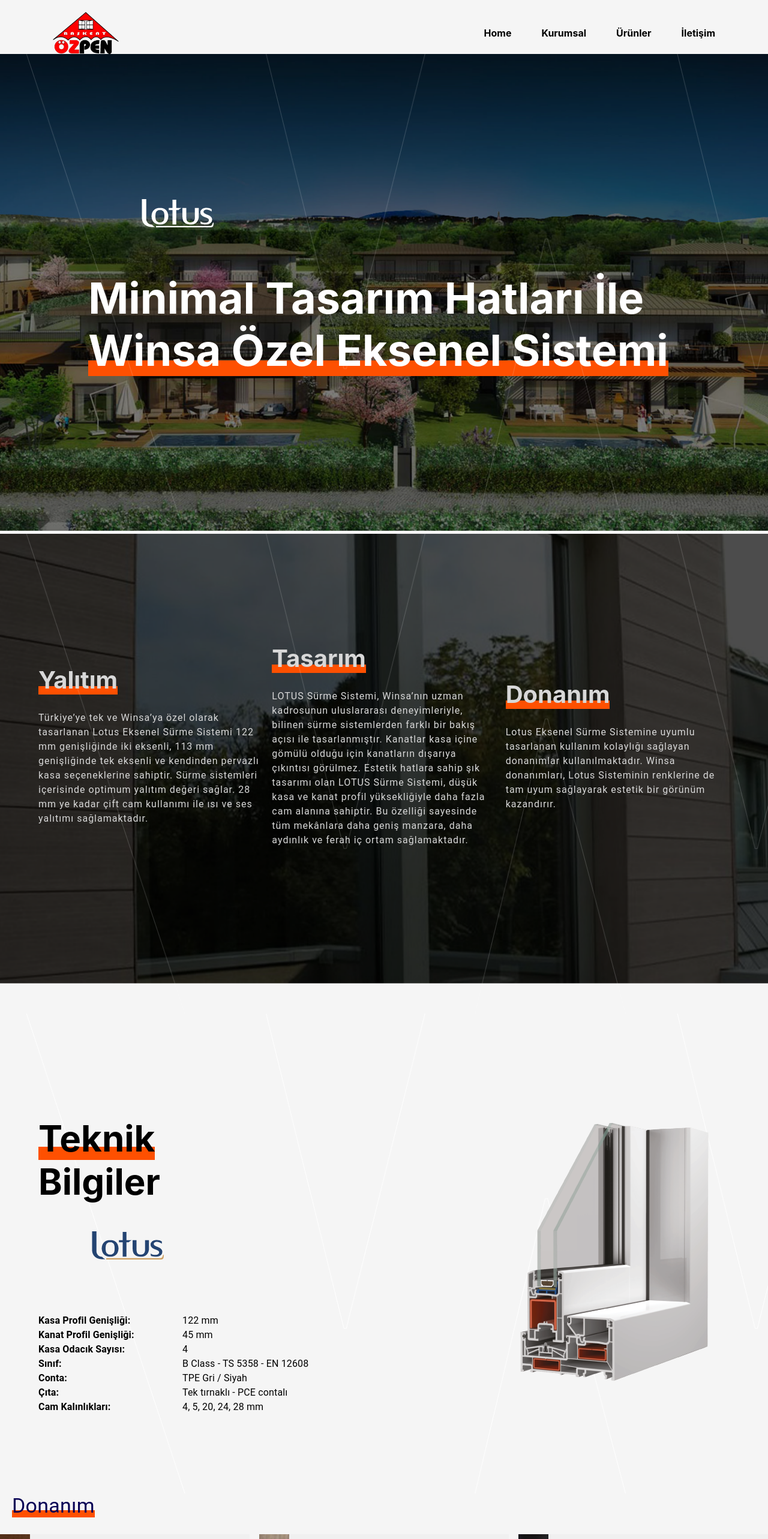
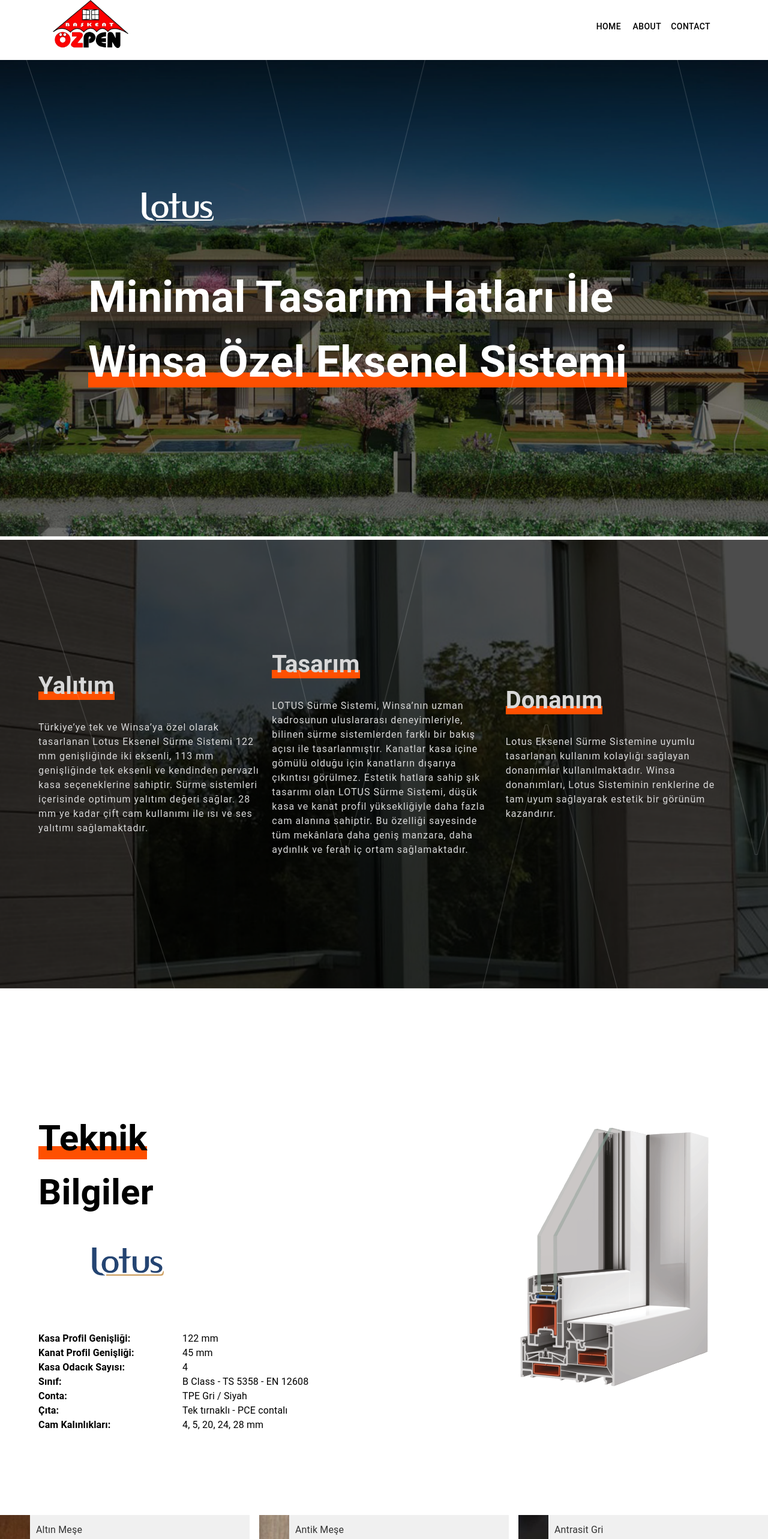
Before and after one commit to cagatayozbek/ozpen, a React (Create React App) app: page /urunler/surme-sistemleri/lotus in a window 1280 px wide. Shown: the top 2566 px of the page at 60% size. Built offline with nearby package versions, Linux system fonts and the light colour scheme.

Commit message:
app barda değişiklikler

```diff
--- a/src/component/header/Header.js
+++ b/src/component/header/Header.js
@@ -1,130 +1,184 @@
-import * as React from "react";
-import { Outlet, Link, useLocation } from "react-router-dom";
 import {
   AppBar,
-  Toolbar,
+  Box,
+  Button,
+  Container,
+  CssBaseline,
+  Divider,
+  Drawer,
+  Fab,
   IconButton,
-  Drawer,
   List,
   ListItem,
+  ListItemButton,
   ListItemText,
-  Box,
-  Divider,
-  Container,
+  Toolbar,
+  Typography,
 } from "@mui/material";
 import MenuIcon from "@mui/icons-material/Menu";
-import logo from "./logo.png";
-import "./Header.css";
+import KeyboardArrowUpIcon from "@mui/icons-material/KeyboardArrowUp";
+import React, { useState } from "react";
+import { Outlet } from "react-router-dom";
+import useScrollTrigger from "@mui/material/useScrollTrigger";
+import Fade from "@mui/material/Fade";
+import logo from "./logo.png"; // Logo dosyanız
 
-export default function Header() {
-  const [drawerOpen, setDrawerOpen] = React.useState(false);
-  const location = useLocation(); // Get the current path
+const drawerWidth = 200;
+const navItems = ["Home", "About", "Contact"];
 
-  // Check if the current path is the CamBalkon page
-  const isCamBalkon = location.pathname === "/urunler/cam-balkon-sistemleri";
+function ElevationScroll(props) {
+  const { children, window } = props;
+  const trigger = useScrollTrigger({
+    disableHysteresis: true,
+    threshold: 0,
+    target: window ? window() : undefined,
+  });
 
-  const toggleDrawer = (open) => (event) => {
-    if (
-      event.type === "keydown" &&
-      (event.key === "Tab" || event.key === "Shift")
-    ) {
-      return;
+  return children
+    ? React.cloneElement(children, {
+        elevation: trigger ? 4 : 0,
+      })
+    : null;
 }
-    setDrawerOpen(open);
+
+function ScrollTop(props) {
+  const { children, window } = props;
+  const trigger = useScrollTrigger({
+    target: window ? window() : undefined,
+    disableHysteresis: true,
+    threshold: 100,
+  });
+
+  const handleClick = (event) => {
+    const anchor = (event.target.ownerDocument || document).querySelector(
+      "#back-to-top-anchor"
+    );
+    if (anchor) {
+      anchor.scrollIntoView({
+        block: "start",
+      });
+    }
   };
 
-  const menuItems = [
-    { text: "Home", link: "/" },
-    { text: "Kurumsal", link: "/kurumsal" },
-    { text: "Ürünler" },
-    { text: "İletişim", link: "/iletişim" },
-  ];
+  return (
+    <Fade in={trigger}>
+      <Box
+        onClick={handleClick}
+        role="presentation"
+        sx={{ position: "fixed", bottom: 16, right: 16 }}
+      >
+        {children}
+      </Box>
+    </Fade>
+  );
+}
 
-  const drawerList = () => (
-    <Box sx={{ width: 250 }}>
+export default function Header(props) {
+  const { window } = props;
+  const [mobileOpen, setMobileOpen] = useState(false);
+  const handleDrawerToggle = () => {
+    setMobileOpen((prevState) => !prevState);
+  };
+
+  const drawer = (
+    <Box onClick={handleDrawerToggle} sx={{ textAlign: "center" }}>
+      <Divider />
       <List>
-        {menuItems.map((item, index) => (
-          <ListItem
-            button
-            key={index}
-            component={Link}
-            to={item.link}
-            onClick={toggleDrawer(false)}
-          >
-            <ListItemText primary={item.text} />
+        {navItems.map((item) => (
+          <ListItem key={item} disablePadding>
+            <ListItemButton sx={{ textAlign: "center" }}>
+              <ListItemText primary={item} />
+            </ListItemButton>
           </ListItem>
         ))}
       </List>
-      <Divider />
     </Box>
   );
 
+  const container =
+    window !== undefined ? () => window().document.body : undefined;
+
   return (
     <>
-      <AppBar
-        position="relative"
+      <Box sx={{ display: "flex", mb: "100px" }}>
+        <CssBaseline />
+        <ElevationScroll {...props}>
+          <AppBar component="nav" color="inherit">
+            <Container>
+              <Toolbar
                 sx={{
-          backgroundColor: isCamBalkon
-            ? "rgba(255, 255, 255, 0.4)" // Transparent black background for CamBalkon page
-            : "rgba(255, 255, 255, 0)", // Default transparent background for other pages
-          boxShadow: "none", // No shadow
-          width: "100%",
-          zIndex: 1300,
-          marginTop: "20px",
+                  minHeight: { xs: 80, sm: 64 }, // Mobilde yüksekliği artırdık
                 }}
               >
-        <Container maxWidth="lg">
-          <Toolbar sx={{ display: "flex", justifyContent: "space-between" }}>
                 <IconButton
+                  color="inherit"
+                  aria-label="open drawer"
                   edge="start"
-              aria-label="menu"
-              onClick={toggleDrawer(true)}
-              sx={{ display: { xs: "block", sm: "none" } }}
+                  onClick={handleDrawerToggle}
+                  sx={{ mr: 2, display: { sm: "none" } }}
                 >
                   <MenuIcon />
                 </IconButton>
-            <img src={logo} alt="Logo" className="logo" />
-            <div className="nav-links">
-              <ul>
-                {menuItems.map((item, index) => (
-                  <li key={index}>
-                    {item.text === "Ürünler" ? (
-                      <div className="dropdown">
-                        <Link to={item.link}>{item.text}</Link>
-                        <div className="dropdown-content">
-                          <Link to="/urunler/pencere-ve-kapı-sistemleri">
-                            Pencere ve Kapı Sistemleri
-                          </Link>
-                          <Link to="/urunler/surme-sistemleri">
-                            Sürme Sistemleri
-                          </Link>
-                          <Link to="/urunler/panjur-ve-kepenk-sistemleri">
-                            Panjur ve Kepenk Sistemleri
-                          </Link>
-                          <Link to="/urunler/donanım-sistemleri">
-                            Donanım Sistemleri
-                          </Link>
-                          <Link to="/urunler/cam-balkon-sistemleri">
-                            Cam Balkon Sistemleri
-                          </Link>
-                        </div>
-                      </div>
-                    ) : (
-                      <Link to={item.link}>{item.text}</Link>
-                    )}
-                  </li>
+
+                {/* Mobil ekranlarda logo */}
+                <Box
+                  component="img"
+                  src={logo}
+                  alt="logo"
+                  sx={{
+                    height: 50,
+                    display: { xs: "block", sm: "none" },
+                    marginLeft: "auto",
+                  }}
+                />
+
+                {/* Daha büyük ekranlar için logo */}
+                <Typography
+                  variant="h6"
+                  component="div"
+                  sx={{ flexGrow: 1, display: { xs: "none", sm: "block" } }}
+                >
+                  <img src={logo} alt="logo" style={{ height: "80px" }} />
+                </Typography>
+                <Box sx={{ display: { xs: "none", sm: "block" } }}>
+                  {navItems.map((item) => (
+                    <Button key={item} sx={{ color: "#000" }}>
+                      {item}
+                    </Button>
                   ))}
-              </ul>
-            </div>
+                </Box>
               </Toolbar>
             </Container>
           </AppBar>
+        </ElevationScroll>
+        <nav>
+          <Drawer
+            container={container}
+            variant="temporary"
+            open={mobileOpen}
+            onClose={handleDrawerToggle}
+            ModalProps={{
+              keepMounted: true, // Mobilde performans için
+            }}
+            sx={{
+              display: { xs: "block", sm: "none" },
+              "& .MuiDrawer-paper": {
+                boxSizing: "border-box",
+                width: drawerWidth,
+              },
+            }}
+          >
+            {drawer}
+          </Drawer>
+        </nav>
+      </Box>
 
-      <Drawer anchor="left" open={drawerOpen} onClose={toggleDrawer(false)}>
-        {drawerList()}
-      </Drawer>
-
-      <div>
+      <ScrollTop {...props}>
+        <Fab size="small" aria-label="scroll back to top">
+          <KeyboardArrowUpIcon />
+        </Fab>
+      </ScrollTop>
+      <div id="back-to-top-anchor">
         <Outlet />
       </div>
     </>
--- a/src/component/urunler/sistemler/ColorPickerComponent.js
+++ b/src/component/urunler/sistemler/ColorPickerComponent.js
@@ -2,7 +2,7 @@
 import { Box, Grid2, Typography } from "@mui/material";
 import "./sistemComponent.css";
 
-export default function ColorPickerPage({ colors, description }) {
+export default function ColorPickerPage({ colors, title }) {
   const [selectedProduct, setSelectedProduct] = useState(
     colors[0].productImage
   );
@@ -18,38 +18,18 @@
         <Grid2 item size={{ xs: 12 }}>
           <Box sx={{ padding: "0 20px" }}>
             <Typography variant="h4" className="header-text">
-              <span style={{ position: "relative", zIndex: 1 }}>
-                <span
-                  style={{
-                    position: "absolute",
-                    bottom: 0,
-                    left: 0,
-                    right: 0,
-                    height: "30%",
-                    backgroundColor: "#FE5001",
-                    zIndex: -1,
-                  }}
-                ></span>
-                Donanım
-              </span>
+              {title}
             </Typography>
-
-            {description && (
-              <Typography sx={{ marginTop: "10px" }}>{description}</Typography>
-            )}
           </Box>
         </Grid2>
 
         {/* Color Options */}
-        <Grid2 container item xs={12} spacing={2}>
+        <Grid2 container item xs={12}>
           {colors.map((color, index) => (
             <Grid2
               key={index}
               item
               size={{ xs: 6, sm: 6, md: 4 }}
-              xs={6}
-              sm={6}
-              md={4}
               sx={{
                 display: "flex",
                 alignItems: "center",
--- a/src/component/urunler/sistemler/detay/Safir76.js
+++ b/src/component/urunler/sistemler/detay/Safir76.js
@@ -29,13 +29,9 @@
         }}
       />
       <Box sx={{ flexGrow: 1 }}>
-        <Grid container spacing={8}>
+        <Grid container spacing={8} sx={{ flexDirection: "column-reverse" }}>
           <Grid size={{ xs: 12, sm: 4 }} sx={{ paddingBottom: "110px" }}>
-            <img
-              src={teknik}
-              alt="teknik-görsel"
-              style={{ maxWidth: "100%" }}
-            />
+            <img src={teknik} alt="teknik-görsel" style={{ maxWidth: "80%" }} />
             <Box
               sx={{
                 paddingTop: "50px",
@@ -91,18 +87,15 @@
         </Grid>
       </Box>
       <Box sx={{ width: "100%", padding: "20px" }}>
-        <Grid container spacing={4}>
+        <Grid container spacing={15}>
           {/* First Color Picker Page */}
           <Grid item size={{ xs: 12, md: 6 }}>
-            <ColorPickerPage
-              colors={colors}
-              description="Winsa pvc pencere, kapı ve sürme sistemlerinizi mimari yapınıza uygun minimal tasarım hatları ve renk seçenekleri ile uyumlu özel winsa donanımları ile tamamlayın."
-            />
+            <ColorPickerPage colors={colors} title="Donanım" />
           </Grid>
 
           {/* Second Color Picker Page */}
           <Grid item size={{ xs: 12, md: 6 }}>
-            <ColorPickerPage colors={colors1} />
+            <ColorPickerPage colors={colors1} title="Renkler" />
           </Grid>
         </Grid>
       </Box>
```
Also changed, not shown: src/component/header/ozpen-logo.png (added). Lines whose indentation alone changed are shown as unchanged.
